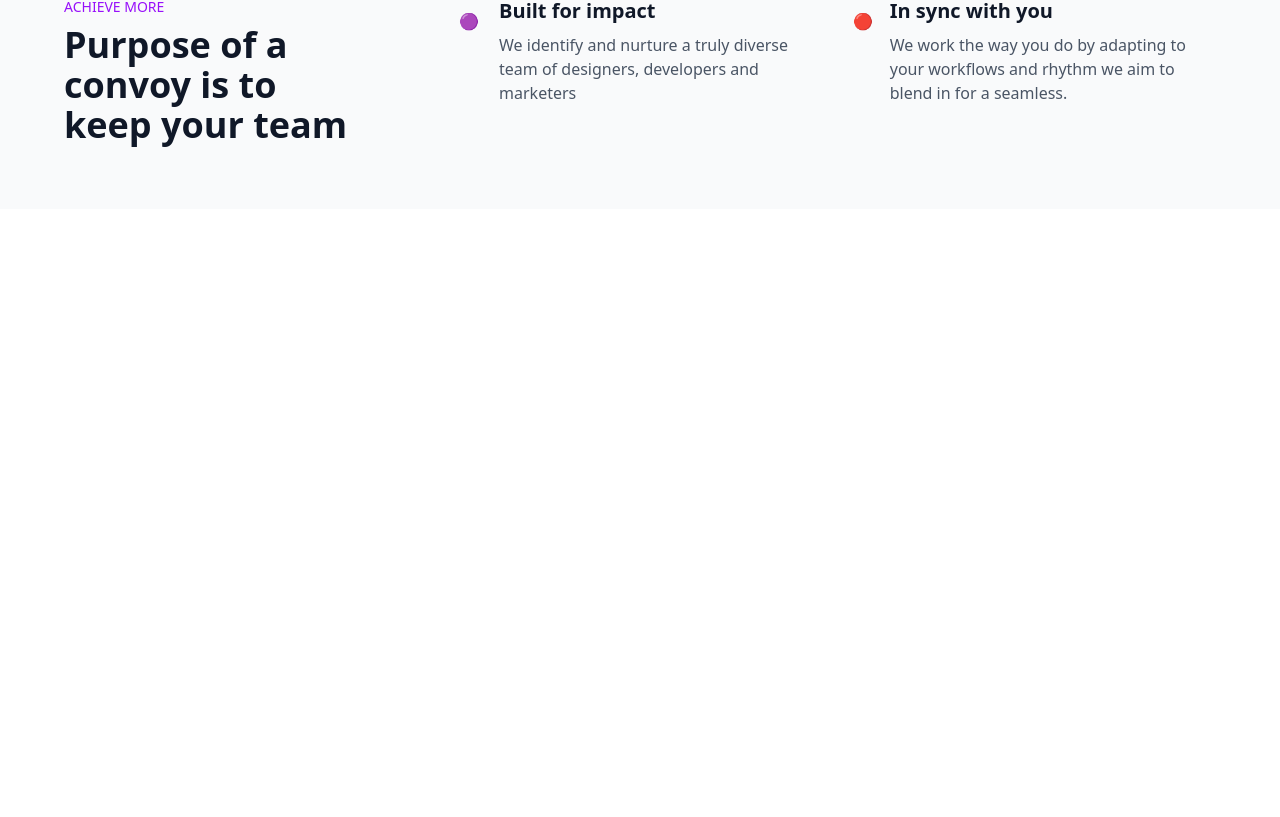
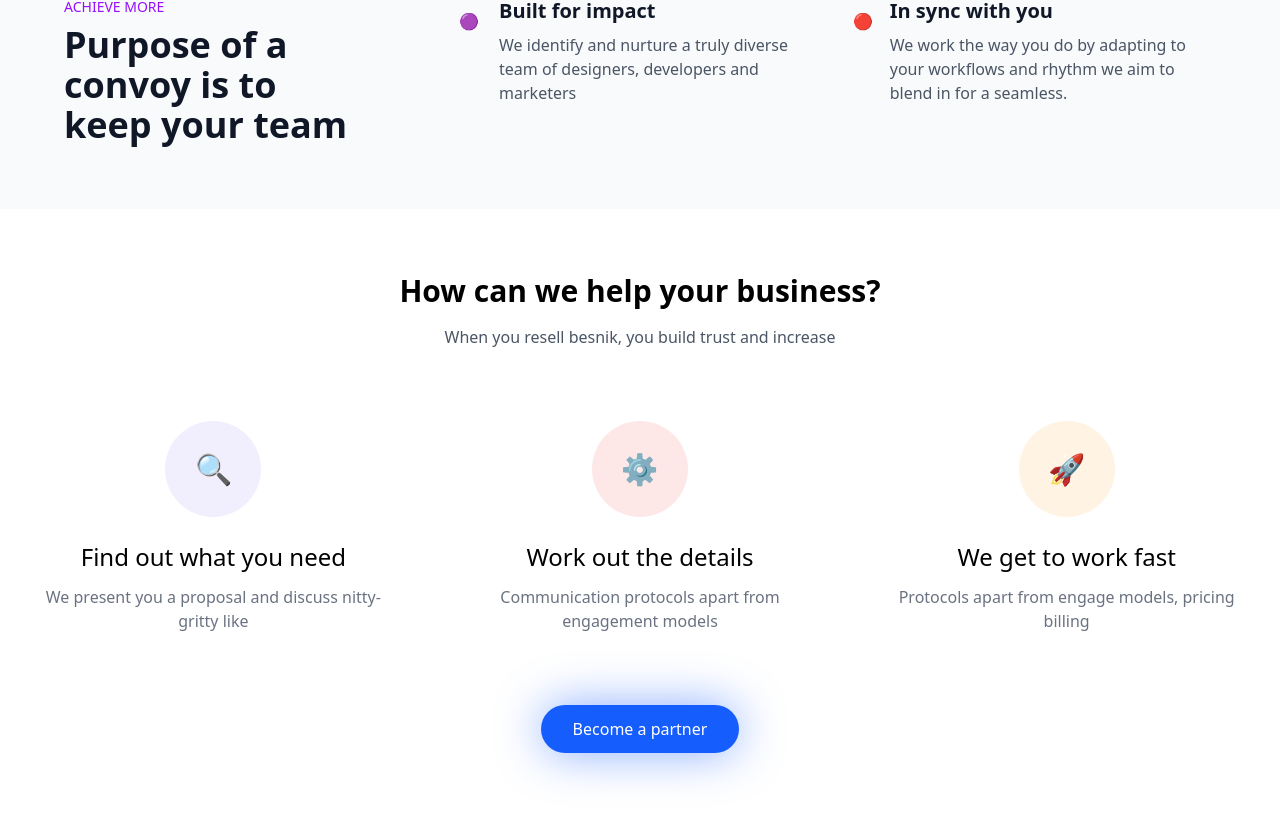
Before and after one commit to rahulyadav6/Modern-React-App, a React (Vite) app: page / in a window 1280 px wide. Shown: the part 974-1791 px from the top of the page. Before the commit the page ends 1183 px from the top, so only its background shows below. Built offline with nearby package versions, Linux system fonts and the light colour scheme.

Commit message:
purpose section complete

```diff
--- a/src/App.jsx
+++ b/src/App.jsx
@@ -1,5 +1,6 @@
 import './App.css'
 import CompanyLogo from './components/CompanyLogo'
+import FeaturesSection from './components/FeaturesSection'
 import Hero from './components/Hero'
 import Navbar from './components/Navbar'
 import PurposeSection from './components/PurposeSection'
@@ -14,6 +15,7 @@
         <Hero/>
         <CompanyLogo/>
         <PurposeSection/>
+        <FeaturesSection/>
       </div>
     </main>
   )
--- /dev/null
+++ b/src/components/FeaturesSection.jsx
@@ -0,0 +1,53 @@
+import React from 'react'
+
+const FeaturesSection = () => {
+    const features = [
+        {
+          icon: "🔍",
+          title: "Find out what you need",
+          description: "We present you a proposal and discuss nitty-gritty like"
+        },
+        {
+          icon: "⚙️",
+          title: "Work out the details",
+          description: "Communication protocols apart from engagement models"
+        },
+        {
+          icon: "🚀",
+          title: "We get to work fast",
+          description: "Protocols apart from engage models, pricing billing"
+        }
+    ]
+  return (
+    <section className='max-w-7xl mx-auto px-4 py-16'>
+        {/* heading text */}
+        <div className='text-center mb-12'>
+            <h2 className='text-3xl font-bold mb-4'>How can we help your business?</h2>
+            <p className='text-gray-600'>When you resell besnik, you build trust and increase</p>
+        </div>
+
+        {/* features box */}
+        <div className='grid grid-cols-1 md:grid-cols-3 gap-8'>
+            {features.map((feature, index)=>(
+                <div key={index} className='flex flex-col text-center items-center p-6'>
+                    <div className='w-24 h-24 rounded-full mb-6 flex items-center justify-center' style={{backgroundColor: index === 0 ? "#F1EFFD" : index === 1 ? "#FEE7E7": "#FFF3E4"}}>
+                        <div className='text-3xl'>{feature.icon}</div>
+                    </div>
+
+                    <h3 className='text-2xl font-medium mb-3'>{feature.title}</h3>
+                    <p className='text-gray-500 text-center'>{feature.description}</p>
+                </div>
+            ))}
+        </div>
+
+        {/* button */}
+        <div className='text-center mt-12'>
+            <button className='bg-blue-600 text-white cursor-pointer px-8 py-3 rounded-full font-medium hover:bg-blue-700 transition-colors relative'>Become a partner
+                <div className='absolute -z-10 w-full h-full rounded-full bg-blue-600/50 blur-xl top-0 left-0'></div>
+            </button>
+        </div>
+    </section>
+  )
+}
+
+export default FeaturesSection
--- a/src/components/PurposeSection.jsx
+++ b/src/components/PurposeSection.jsx
@@ -15,7 +15,7 @@
       ];
 
   return (
-    <section className='w-full bg-gray-50 py-16 px-4 sm:px-6 md:px-8'>
+    <section className='w-full bg-gray-50 py-16 px-4 sm:px-6 md:px-8' id='about'>
         <div className='max-w-6xl mx-auto'>
             <div className='grid md:grid-cols-3 grid-cols-1 gap-8'>
 
```
